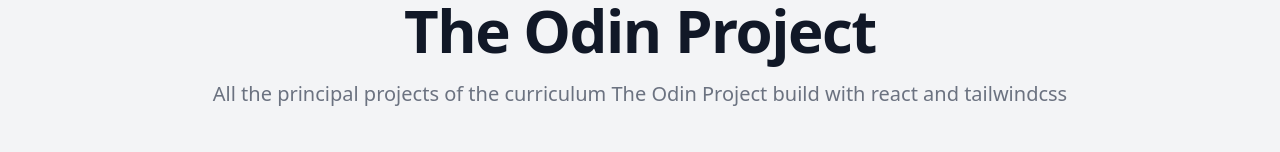
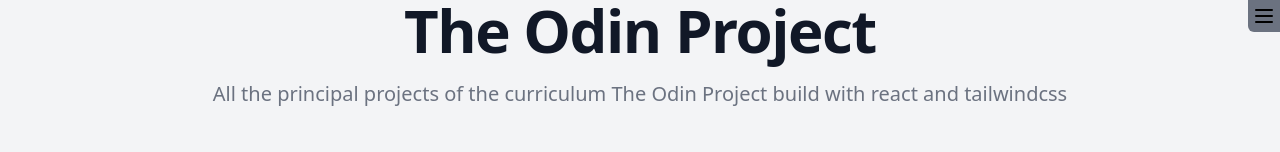
Before and after one commit to Asdaois/the-odin-project, a React (Create React App) app: page / in a window 1280 px wide. Shown: the top 152 px of the page. Built offline with nearby package versions, Linux system fonts and the light colour scheme.

Commit message:
feat(add navbar): se puede navegar entre los distintos proyectos

```diff
--- a/src/App.js
+++ b/src/App.js
@@ -1,16 +1,18 @@
 import Course from "components/Course";
 import Home from "components/Home";
+import NavBar from "components/NavBar";
 import React from "react";
 import { Route, Switch } from "react-router-dom";
 
 function App() {
   return (
-    <div className="min-h-screen bg-gray-100">
+    <div className="min-h-screen bg-gray-100 flex">
+      <NavBar />
       <Switch>
         <Route path={`/course/:course`}>
           <Course />
         </Route>
-        <Route path={`/`}>
+        <Route exact path={`/`}>
           <Home />
         </Route>
       </Switch>
--- a/src/components/Course.js
+++ b/src/components/Course.js
@@ -1,5 +1,5 @@
 import { curriculum } from "data";
-import changeNameToUrl from "helper/urlHelper";
+import { changeNameToUrl } from "helper/urlHelper";
 import React, { useEffect, useState } from "react";
 import { Link, useParams, useRouteMatch } from "react-router-dom";
 
@@ -43,7 +43,7 @@
                       <p class="mt-2 text-gray-500">{project.description} </p>
                       <Link
                         to={`${match.url}/${changeNameToUrl(project.title)}`}
-                        className="block mt-1 text-lg leading-tight font-medium text-black hover:underline mt-auto"
+                        className="block text-lg leading-tight font-medium text-black hover:underline mt-auto"
                       >
                         Go to project
                       </Link>
--- a/src/components/Curriculum.js
+++ b/src/components/Curriculum.js
@@ -5,7 +5,7 @@
 export default function Curriculum() {
   const history = useHistory();
   const handleClick = (title) => {
-    history.push(`/course/${title.toLowerCase().replace(" ", "-")}`);
+    history.push(`course/${title.toLowerCase().replace(" ", "-")}`);
   };
 
   return (
--- /dev/null
+++ b/src/components/NavBar.js
@@ -0,0 +1,87 @@
+import { curriculum } from "data";
+import { changeNameToUrl } from "helper/urlHelper";
+import { useState } from "react";
+import { Link } from "react-router-dom";
+
+function NavBar() {
+  const [show, setShow] = useState(false);
+
+  return (
+    <div className="relative min-h-screen md:flex ">
+      <button
+        onClick={() => {
+          setShow(!show);
+        }}
+        className="h-8 w-8 bg-gray-500 focus:outline-none focus:bg-gray-600 fixed right-0 rounded-bl-md"
+      >
+        <svg
+          xmlns="http://www.w3.org/2000/svg"
+          className="h-6 w-6 m-auto"
+          fill="none"
+          viewBox="0 0 24 24"
+          stroke="currentColor"
+        >
+          <path
+            strokeLinecap="round"
+            strokeLinejoin="round"
+            strokeWidth={2}
+            d="M4 6h16M4 12h16M4 18h16"
+          />
+        </svg>
+      </button>
+      <div
+        className={`bg-blue-400 text-gray-800 w-64 py-7 inset-y-0 left-0 transform ${
+          show ? "-translate-x-0" : "-translate-x-full"
+        } transition duration-300 ease-in-out absolute`}
+      >
+        <a href="a" className="flex items-center">
+          <svg
+            xmlns="http://www.w3.org/2000/svg"
+            className="h-8 w-8"
+            fill="none"
+            viewBox="0 0 24 24"
+            stroke="currentColor"
+          >
+            <path
+              strokeLinecap="round"
+              strokeLinejoin="round"
+              strokeWidth={2}
+              d="M3.055 11H5a2 2 0 012 2v1a2 2 0 002 2 2 2 0 012 2v2.945M8 3.935V5.5A2.5 2.5 0 0010.5 8h.5a2 2 0 012 2 2 2 0 104 0 2 2 0 012-2h1.064M15 20.488V18a2 2 0 012-2h3.064M21 12a9 9 0 11-18 0 9 9 0 0118 0z"
+            />
+          </svg>
+          <span className="text-2xl font-extrabold ml-2">The Odin Project</span>
+        </a>
+        <nav className="mt-6 p-2">{generateLinks()}</nav>
+      </div>
+    </div>
+  );
+
+  function generateLinks() {
+    return curriculum.paths.map((path) => {
+      const pathUrl = `/course/${changeNameToUrl(path.title)}`;
+      return (
+        <div className="">
+          <Link
+            to={pathUrl}
+            className="block px-4 py-2 rounded hover:bg-blue-500 transition-all duration-200"
+          >
+            {path.title}
+          </Link>
+          {path.projects.map((project) => {
+            const projectUrl = `${pathUrl}/${changeNameToUrl(project.title)}`;
+            return (
+              <Link
+                to={projectUrl}
+                className="block ml-1 px-4 py-2 rounded hover:bg-blue-300 transition-all duration-200"
+              >
+                {project.title}
+              </Link>
+            );
+          })}
+        </div>
+      );
+    });
+  }
+}
+
+export default NavBar;
--- a/src/components/helper/urlHelper.js
+++ /dev/null
@@ -1,5 +0,0 @@
-function changeNameToUrl(name) {
-  return name.toLowerCase().replace(" ", "-");
-}
-
-export default changeNameToUrl;
--- a/src/helper/urlHelper.js
+++ b/src/helper/urlHelper.js
@@ -1,3 +1,3 @@
-export default function changeNameToUrl(name = "") {
+export function changeNameToUrl(name = "") {
   return name.toLowerCase().replace(new RegExp(" ", "g"), "-");
 }
```
